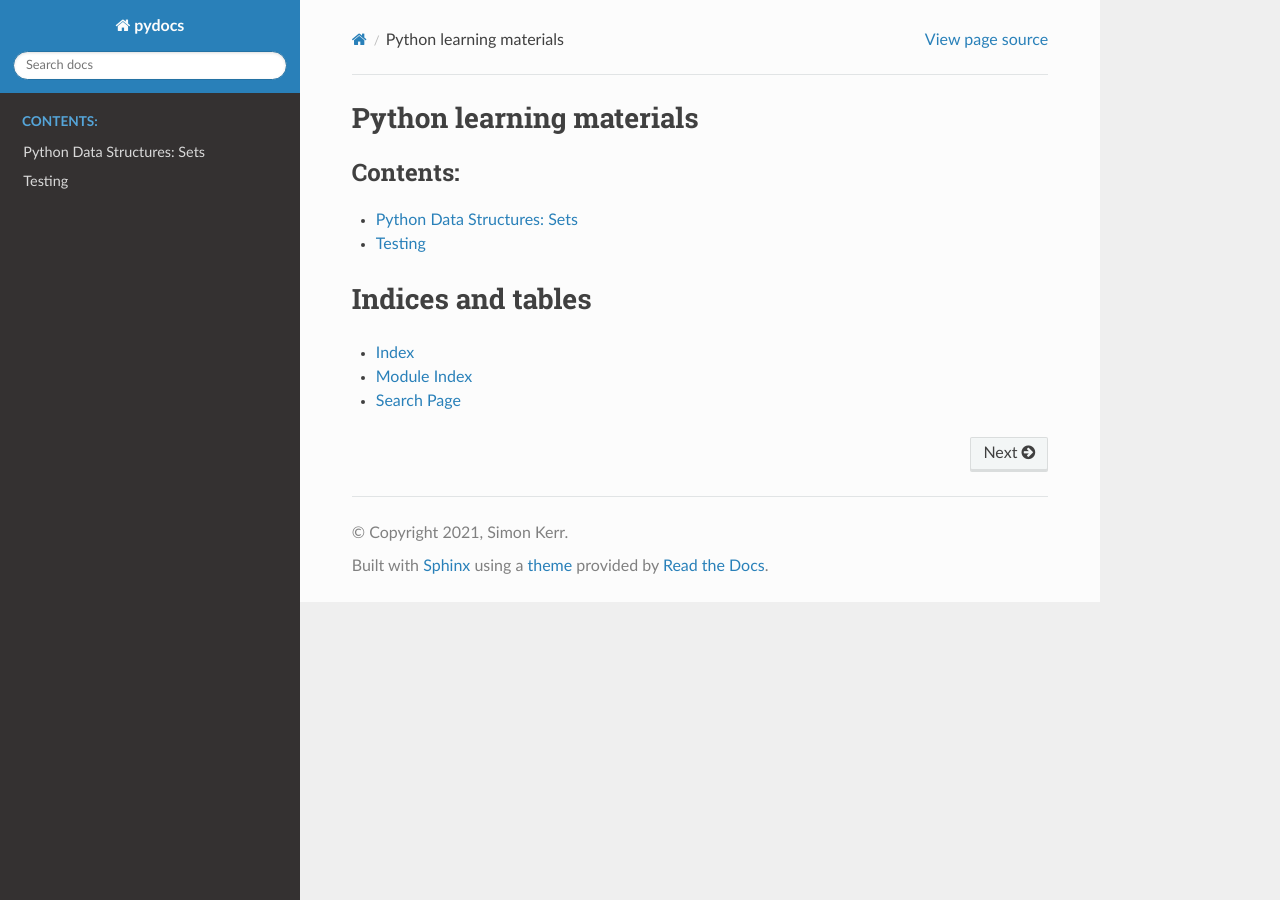
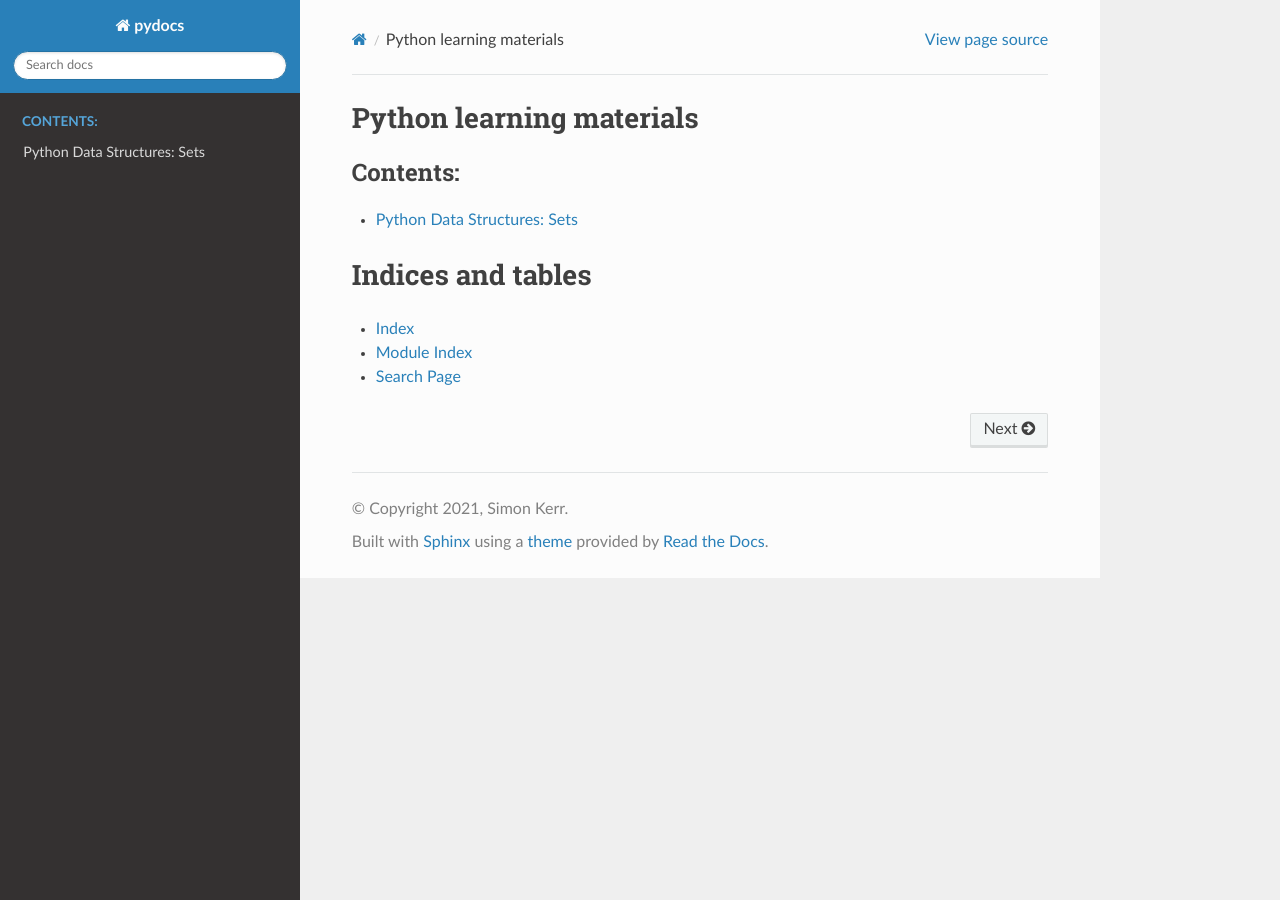
Before and after one commit to symonk/pydocs, a Sphinx documentation site: the page built from docs/source/index.rst, in a window 1280 px wide. Built offline with Sphinx 7.4.7 and the Read the Docs theme 2.0.0, drawn with Linux system fonts in a browser that asks for light colours.

Commit message:
remove testing files

```diff
--- a/docs/source/_data_structures/lists/lists.rst
+++ /dev/null
@@ -1,7 +0,0 @@
-Testing
-=======
-
-lists
-------
-
-foo
--- a/docs/source/index.rst
+++ b/docs/source/index.rst
@@ -6,7 +6,6 @@ Python learning materials
    :caption: Contents:
 
    _data_structures/sets/sets
-   _data_structures/lists/lists
 
 
 
```
